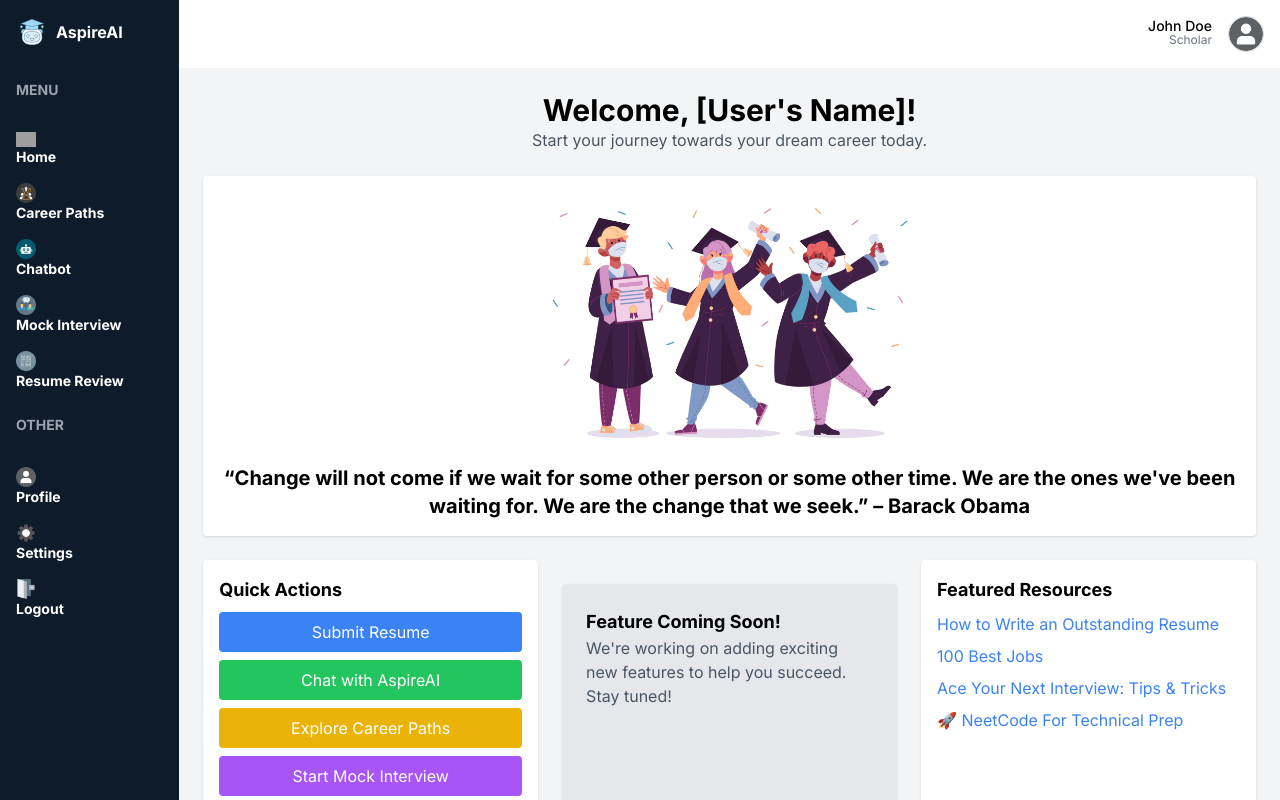
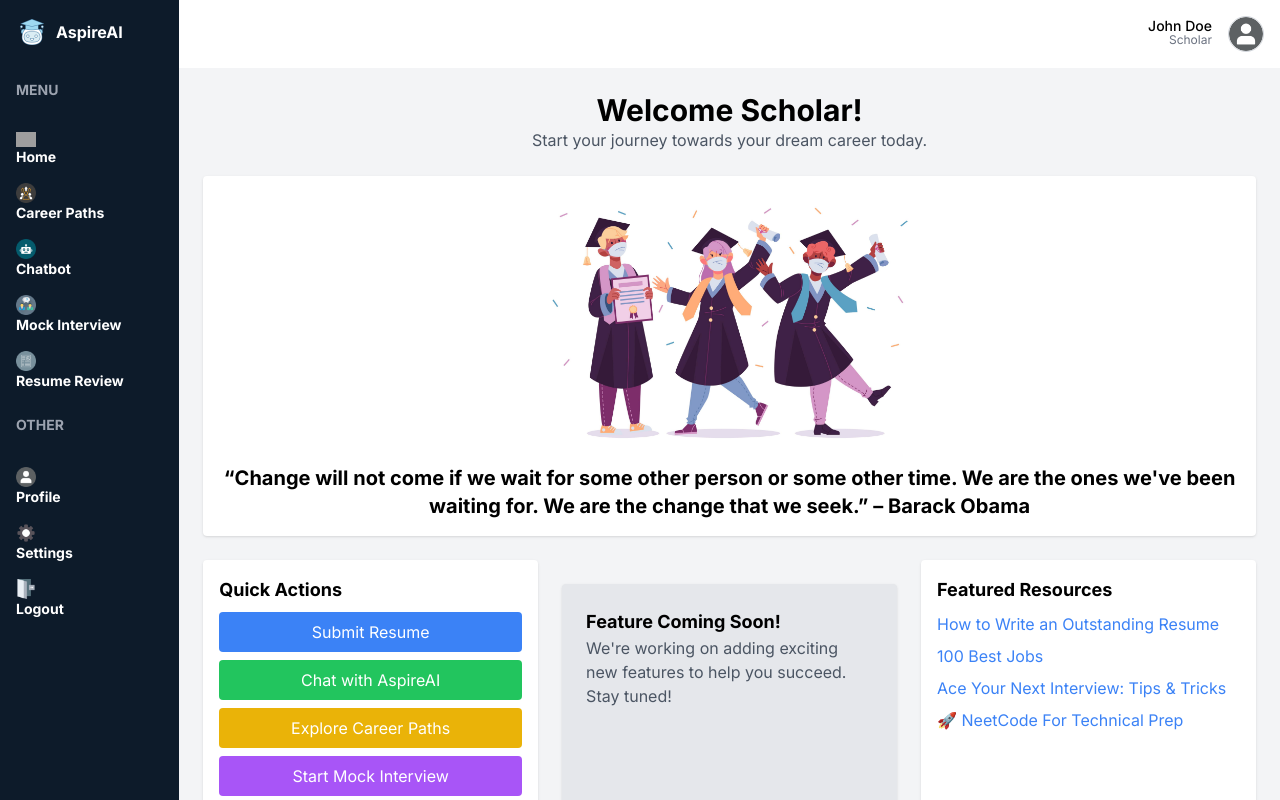
Before and after one commit to safak/next-dashboard-ui, a Next.js app: page /dashboard/student in a window 1280 px wide. Built offline with nearby package versions, Linux system fonts and the light colour scheme; no server answers; grey boxes are pictures that could not be loaded.

Commit message:
updated dashboard page

```diff
--- a/src/app/dashboard/student/page.tsx
+++ b/src/app/dashboard/student/page.tsx
@@ -7,7 +7,7 @@
       <main className="flex-1 bg-gray-100 p-6">
         {/* Header Section */}
         <header className="mb-6 text-center">
-          <h2 className="text-3xl font-bold">Welcome, [User's Name]!</h2>
+          <h2 className="text-3xl font-bold">Welcome Scholar!</h2>
           <p className="text-gray-600">Start your journey towards your dream career today.</p>
         </header>
 
```
